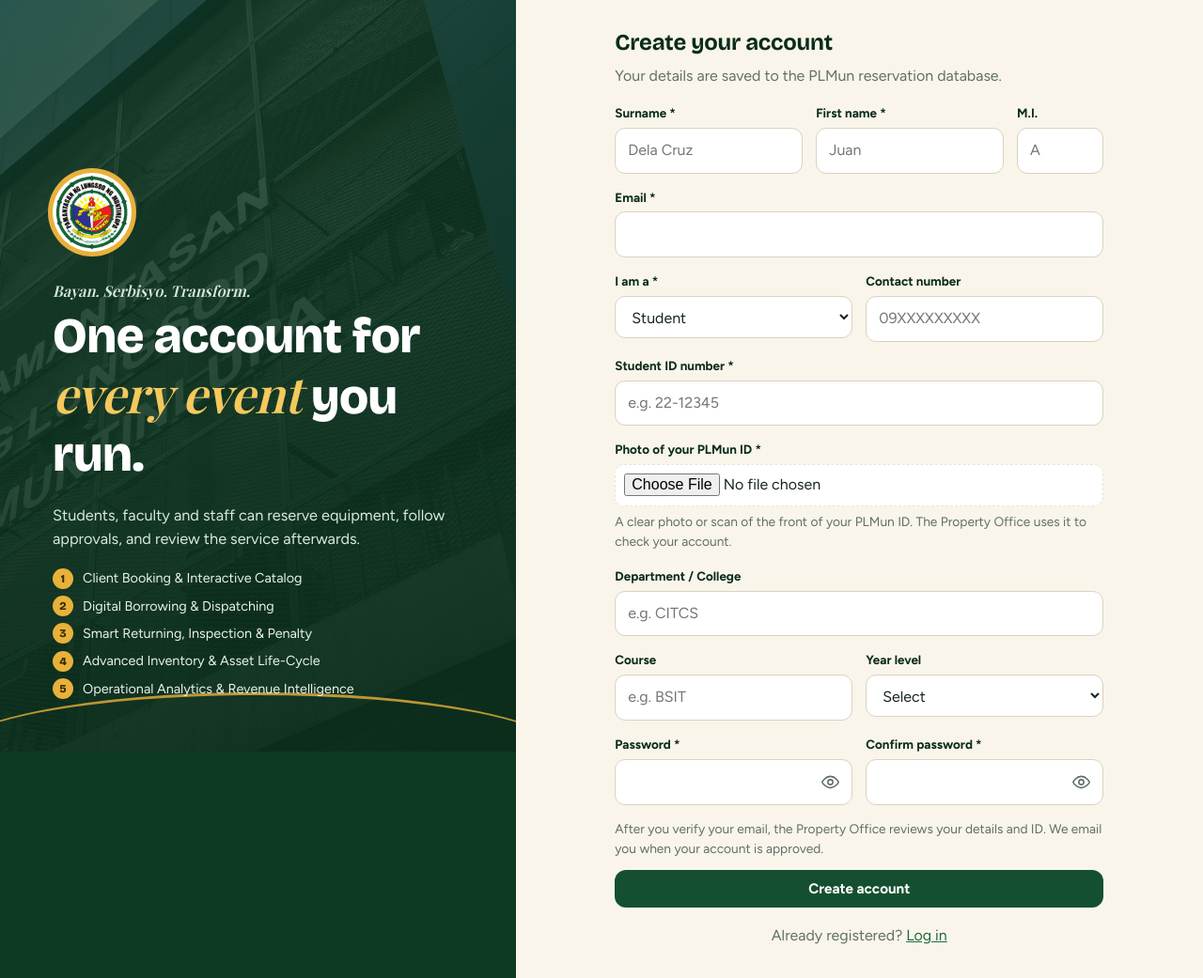
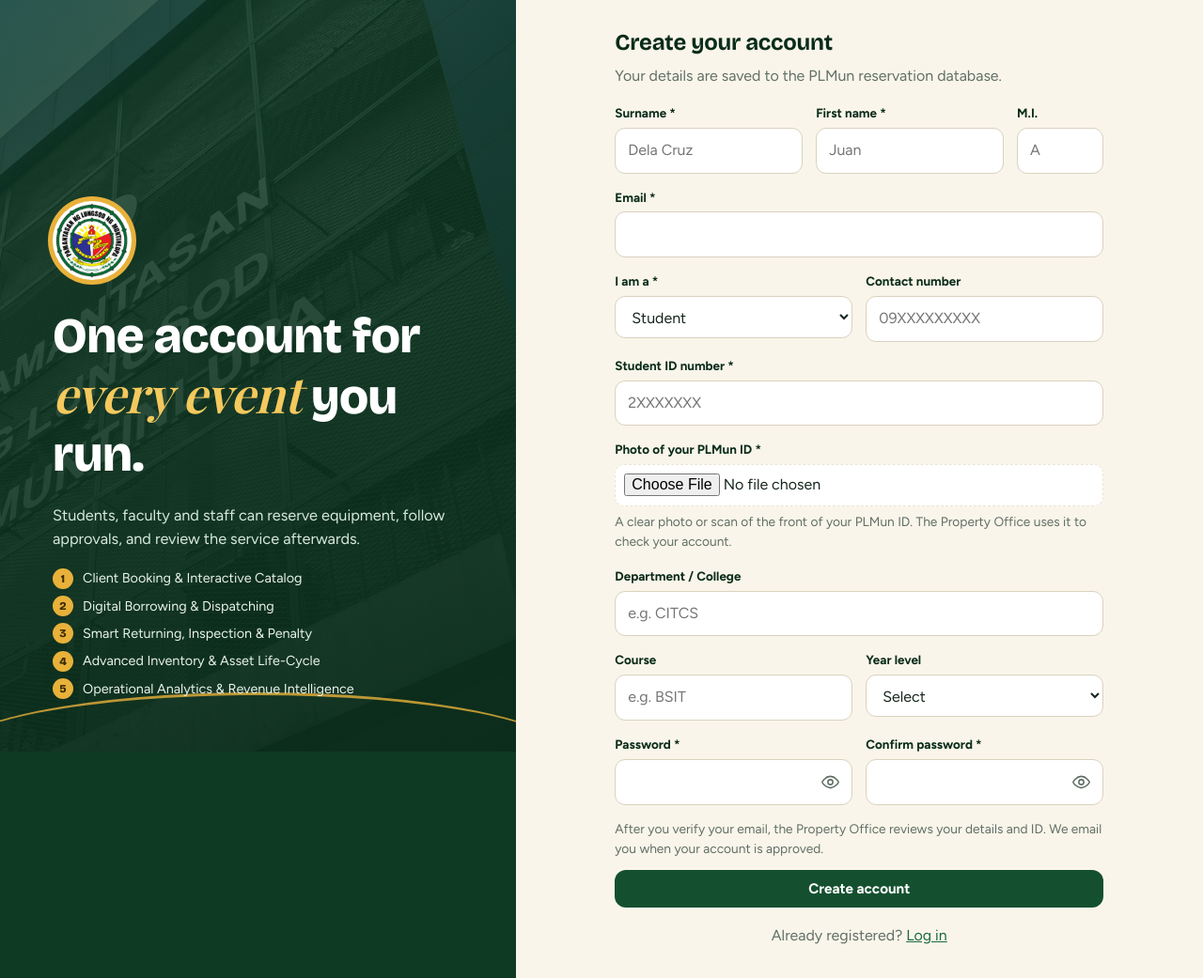
Before and after one commit to plmun-reservation-system-team-dev/plmun-reservation-system, a plain HTML site: page pages/auth/signup/signup.html in a window 1280 px wide. Shown: the whole page at 94% size. Drawn offline with nearby package versions, Linux system fonts and the light colour scheme; some packages are replaced by stand-ins of ours; no server answers; a script that the page names is missing; a web font is replaced by a local one.

Commit message:
Update signup.html

```diff
--- a/pages/auth/signup/signup.html
+++ b/pages/auth/signup/signup.html
@@ -15,7 +15,6 @@
   <section class="hero-side" aria-hidden="true">
     <div class="hero-copy">
       <img src="../../../assets/img/logo.png" alt="" class="seal">
-      <p class="tag-line">Bayan. Serbisyo. Transform.</p>
       <h1>One account for <em>every event</em> you run.</h1>
       <p>Students, faculty and staff can reserve equipment, follow approvals, and review the service afterwards.</p>
       <ol class="modlist">
@@ -43,7 +42,7 @@
           <div class="field"><label class="f" for="type">I am a *</label><select id="type"><option>Student</option><option>Faculty</option><option>Staff</option></select></div>
           <div class="field"><label class="f" for="contact">Contact number</label><input id="contact" type="tel" autocomplete="tel" placeholder="09XXXXXXXXX"></div>
         </div>
-        <div class="field"><label class="f" for="idno" id="idnoLabel">Student ID number *</label><input id="idno" type="text" autocomplete="off" maxlength="30" placeholder="e.g. 22-12345" required></div>
+        <div class="field"><label class="f" for="idno" id="idnoLabel">Student ID number *</label><input id="idno" type="text" autocomplete="off" maxlength="30" placeholder="2XXXXXXX" required></div>
         <div class="field"><label class="f" for="idphoto">Photo of your PLMun ID *</label>
           <input id="idphoto" type="file" accept="image/jpeg,image/png,image/webp" required>
           <p class="muted small" style="margin:6px 0 0">A clear photo or scan of the front of your PLMun ID. The Property Office uses it to check your account.</p>
```
